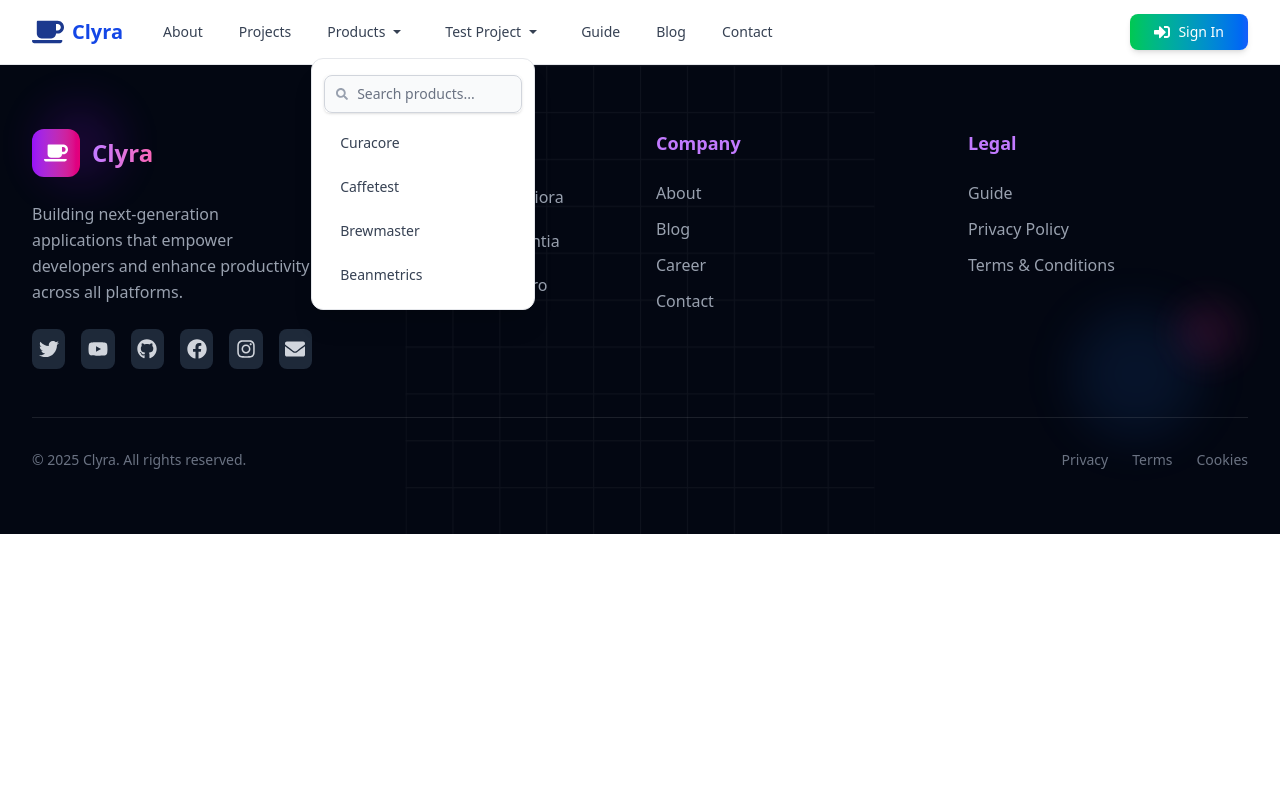
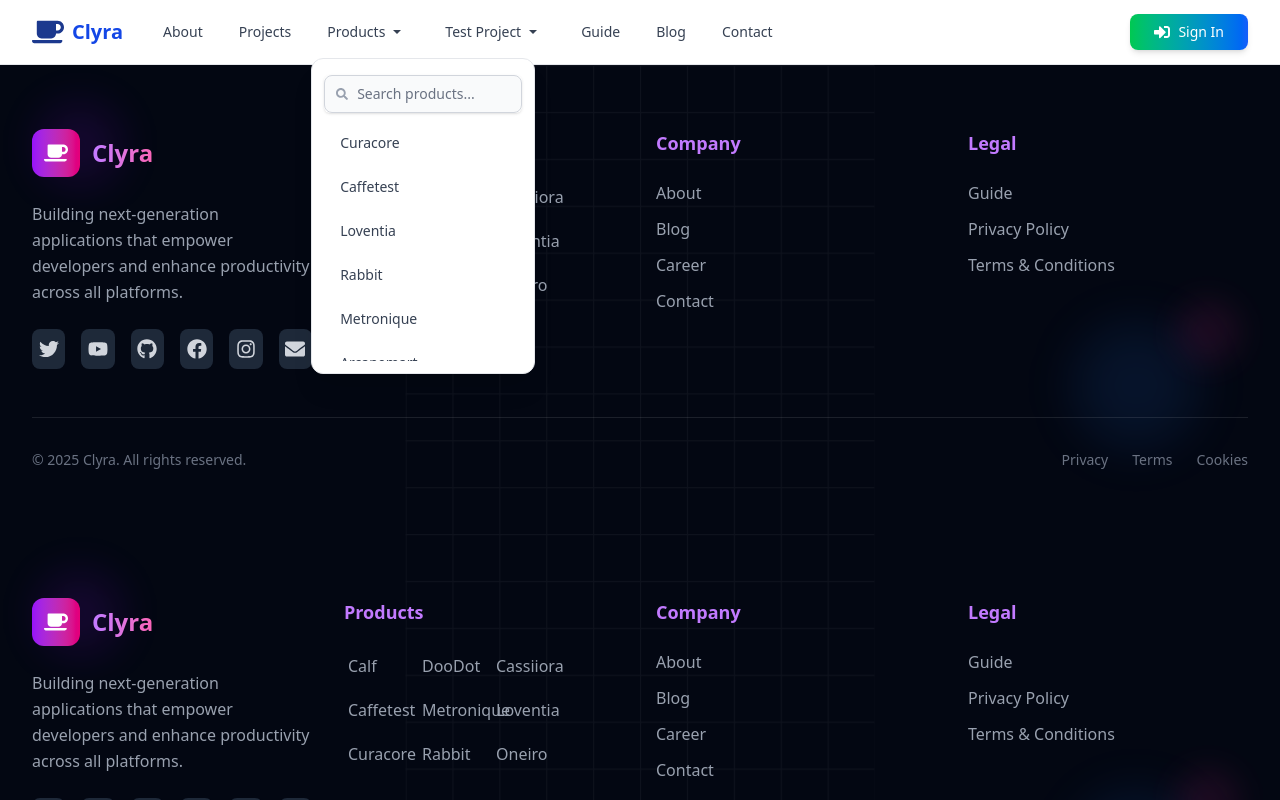
Before and after one commit to GyanaprakashKhandual/Code-app, a Next.js app: page / in a window 1280 px wide. Both pictures are taken after a click on the button "Products". Shown: the top 800 px of the page. Built offline with nearby package versions, Linux system fonts and the light colour scheme.

Commit message:
Middle page rendering commit

```diff
--- a/src/app/components/modules/Navbar.jsx
+++ b/src/app/components/modules/Navbar.jsx
@@ -3,6 +3,7 @@
 import { useState, useEffect, useRef } from 'react';
 import { motion, AnimatePresence } from 'framer-motion';
 import { FaCoffee, FaGithub, FaTimes, FaSearch, FaBook, FaSignInAlt, FaUserAlt } from 'react-icons/fa';
+import { useRouter } from 'next/navigation';
 
 const Navbar = () => {
     const [isProductsOpen, setIsProductsOpen] = useState(false);
@@ -14,12 +15,19 @@ const Navbar = () => {
     const productsRef = useRef(null);
     const testProjectRef = useRef(null);
 
+    const router = useRouter();
+
     // Sample dropdown data
     const productsItems = [
-        { id: 1, name: 'Curacore', href: '#' },
-        { id: 2, name: 'Caffetest', href: '#' },
-        { id: 3, name: 'Brewmaster', href: '#' },
-        { id: 4, name: 'Beanmetrics', href: '#' },
+        { id: 1, name: 'Curacore', href: '/curacore' },
+        { id: 2, name: 'Caffetest', href: '/caffetest' },
+        { id: 3, name: 'Loventia', href: '/loventia' },
+        { id: 5, name: 'Rabbit', href: '/rabbit' },
+        { id: 6, name: 'Metronique', href: '/metronique' },
+        { id: 7, name: 'Arcanemart', href: '/arcanemart' },
+        { id: 8, name: 'Veloria', href: '/veloria' },
+        { id: 9, name: 'Calf', href: '/calf' },
+        { id: 10, name: 'Oneiro', href: '/oneiro' },
     ];
 
     const testProjectItems = [
@@ -137,9 +145,11 @@ const Navbar = () => {
                                                         filteredProducts.map((item) => (
                                                             <motion.a
                                                                 key={item.id}
-                                                                href={item.href}
-                                                                className="block px-4 py-3 text-sm text-gray-700 hover:bg-green-50 hover:text-green-700 rounded-lg transition-all duration-200"
-                                                                onClick={() => setIsProductsOpen(false)}
+                                                                className="cursor-pointer block px-4 py-3 text-sm text-gray-700 hover:bg-green-50 hover:text-green-700 rounded-lg transition-all duration-200"
+                                                                onClick={() => {
+                                                                    setIsProductsOpen(false);
+                                                                    router.push(item.href);
+                                                                }}
                                                                 whileHover={{ x: 4 }}
                                                                 whileTap={{ scale: 0.98 }}
                                                             >
--- a/src/app/layout.js
+++ b/src/app/layout.js
@@ -1,6 +1,7 @@
 import { Geist, Geist_Mono } from "next/font/google";
 import "./globals.css";
 import Navbar from "./components/modules/Navbar";
+import ClyraFooter from "./components/modules/Footer";
 
 const geistSans = Geist({
   variable: "--font-geist-sans",
@@ -13,18 +14,19 @@ const geistMono = Geist_Mono({
 });
 
 export const metadata = {
-  title: "Create Next App",
-  description: "Generated by create next app",
+  title: "Clyra – Build Smarter, Work Easier",
+  description: "I build product for decreasing the time limit of manual work",
 };
 
 export default function RootLayout({ children }) {
   return (
     <html lang="en">
       <body
-        className={`${geistSans.variable} ${geistMono.variable} antialiased`}
+        className={`${geistSans.variable} ${geistMono.variable} antialiased min-h-screen flex flex-col`}
       >
-        <Navbar/>
-        {children}
+        <Navbar />
+        <main className="flex-grow">{children}</main>
+        <ClyraFooter />
       </body>
     </html>
   );
```
Also changed, not shown: src/app/globals.css (line endings or trailing spaces).
